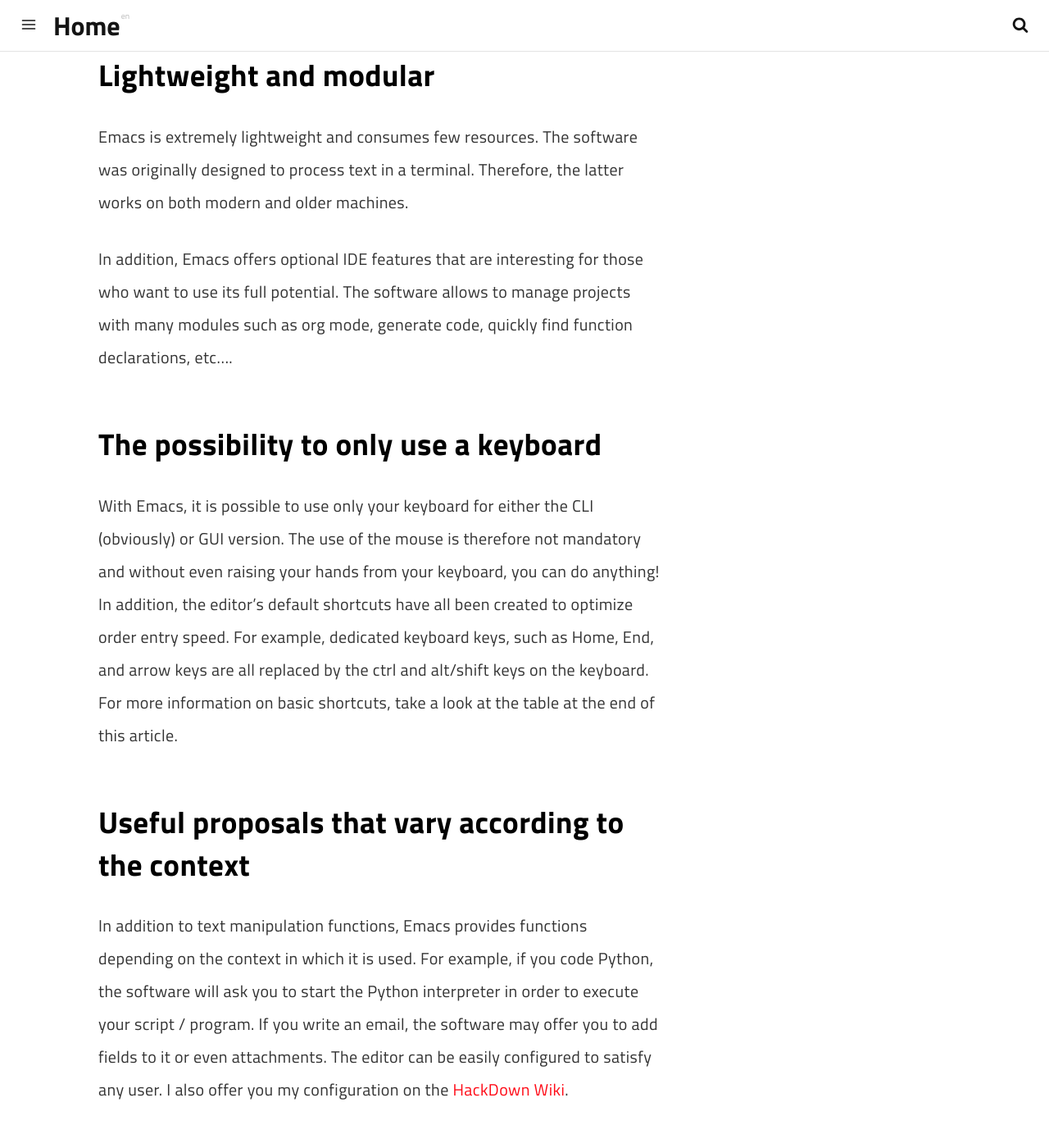
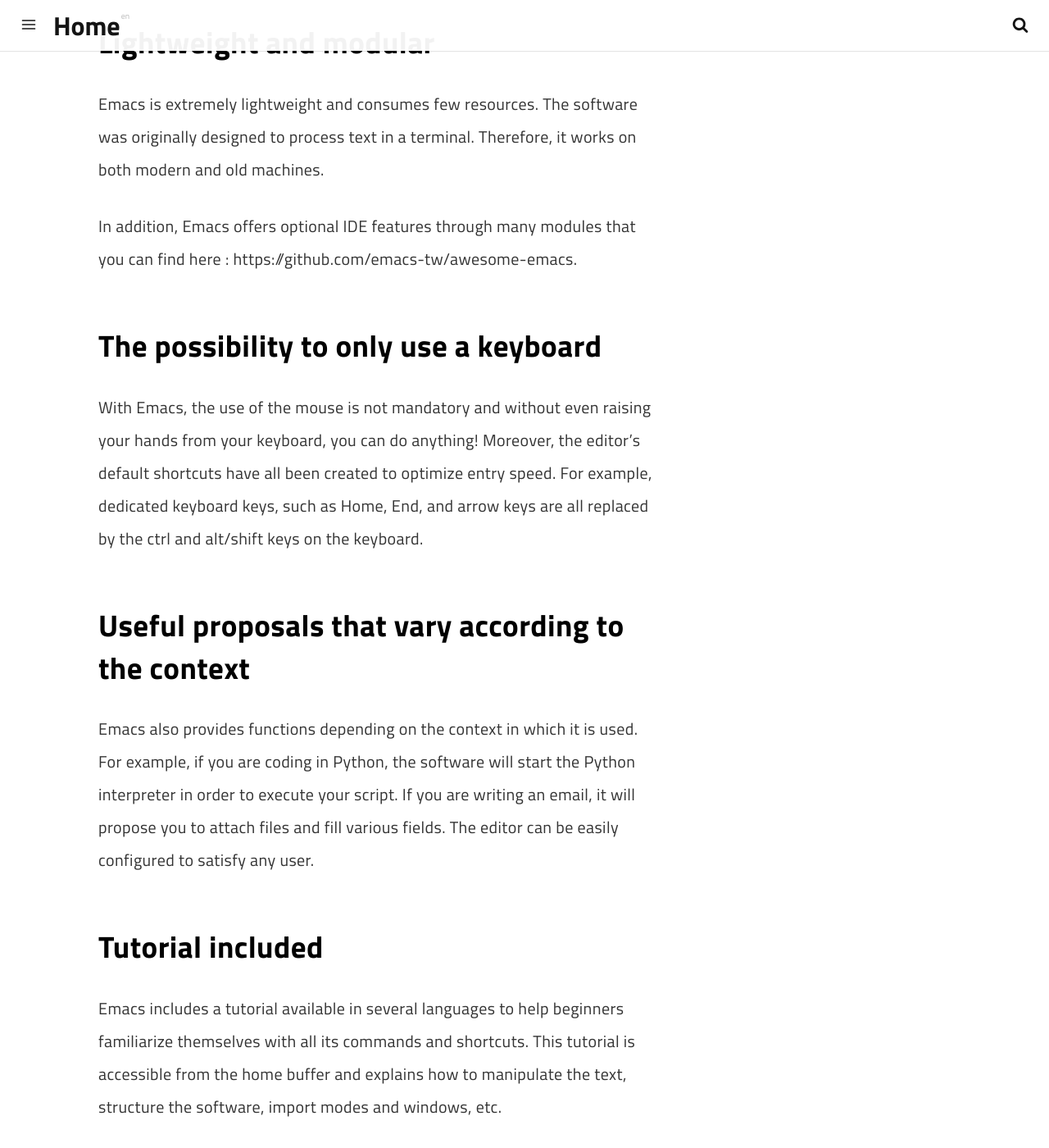
Before and after one commit to lukalafaye/lukalafaye.github.io, a Jekyll site: the page built from _posts/2019-04-26-emacs.md, in a window 1280 px wide and 1400 px high, scrolled down 1731 px. Shown: the whole window at 82% size. Built offline with Jekyll 4.4.1, drawn with Linux system fonts in a browser that asks for light colours; a script that is not in the unit is left out; some of the changed text lies outside the part shown.

Commit message:
Update 2019-04-26-emacs.md

```diff
--- a/_posts/2019-04-26-emacs.md
+++ b/_posts/2019-04-26-emacs.md
@@ -2,8 +2,7 @@
 date: 2019-04-26 00:00:42
 layout: post
 title: Emacs
-subtitle: Emacs is a powerful text and source code editor with many advantages
-description: Emacs is a powerful text and source code editor with many advantages
+subtitle: A highly customizable text editor design for POSIX OSes.
 image: /img/2019-04-26.jpg
 category: programming
 tags:
@@ -12,7 +11,7 @@ tags:
 paginate: false
 ---
 
-Emacs is a powerful text and source code editor with many advantages, available in GUI and CLI since 1984. In this article, I will present the advantages of the software and I will teach you some essential basics to know in order to use it.
+Emacs is a powerful text and source code editor available as GUI and CLI software since 1984. In this article, I will briefly describe the editor and its features.
 
 # The advantages of the software
 
@@ -26,21 +25,21 @@ Emacs can work in Graphical User Interface and Command Line Interface. If you ar
 
 ## Lightweight and modular
 
-Emacs is extremely lightweight and consumes few resources. The software was originally designed to process text in a terminal. Therefore, the latter works on both modern and older machines.
+Emacs is extremely lightweight and consumes few resources. The software was originally designed to process text in a terminal. Therefore, it works on both modern and old machines.
 
-In addition, Emacs offers optional IDE features that are interesting for those who want to use its full potential. The software allows to manage projects with many modules such as org mode, generate code, quickly find function declarations, etc....
+In addition, Emacs offers optional IDE features through many modules that you can find here : https://github.com/emacs-tw/awesome-emacs.
 
 ## The possibility to only use a keyboard
 
-With Emacs, it is possible to use only your keyboard for either the CLI (obviously) or GUI version. The use of the mouse is therefore not mandatory and without even raising your hands from your keyboard, you can do anything! In addition, the editor's default shortcuts have all been created to optimize order entry speed. For example, dedicated keyboard keys, such as Home, End, and arrow keys are all replaced by the ctrl and alt/shift keys on the keyboard. For more information on basic shortcuts, take a look at the table at the end of this article.
+With Emacs, the use of the mouse is not mandatory and without even raising your hands from your keyboard, you can do anything! Moreover, the editor's default shortcuts have all been created to optimize entry speed. For example, dedicated keyboard keys, such as Home, End, and arrow keys are all replaced by the ctrl and alt/shift keys on the keyboard.
 
 ## Useful proposals that vary according to the context
 
-In addition to text manipulation functions, Emacs provides functions depending on the context in which it is used. For example, if you code Python, the software will ask you to start the Python interpreter in order to execute your script / program. If you write an email, the software may offer you to add fields to it or even attachments. The editor can be easily configured to satisfy any user. I also offer you my configuration on the [HackDown Wiki](https://wiki.hackdown.org/wiki/Emacs).
+Emacs also provides functions depending on the context in which it is used. For example, if you are coding in Python, the software will start the Python interpreter in order to execute your script. If you are writing an email, it will propose you to attach files and fill various fields. The editor can be easily configured to satisfy any user.
 
 ## Tutorial included
 
-Emacs includes a tutorial available in several languages to help beginners familiarize themselves with all its commands and shortcuts. This tutorial is accessible from the home buffer and explains how to manipulate the text, structure the software, import modes and windows, etc...
+Emacs includes a tutorial available in several languages to help beginners familiarize themselves with all its commands and shortcuts. This tutorial is accessible from the home buffer and explains how to manipulate the text, structure the software, import modes and windows, etc.
 
 ## Kill-ring and Mark-ring
 
@@ -48,13 +47,11 @@ The Emacs clipboard has a great advantage: it keeps all entries in memory. When
 
 > For example, if I have the text "old message" in the clipboard and I put the text "new message" there. When I paste the contents of the clipboard, I get "new message". With a simple keyboard shortcut, I can replace this text with "old message". I can thus go back to the history of the clipboard. In this history, the end is connected to the beginning, forming a ring. Hence the name "kill-ring".
 
-The Emacs editor also allows you to place markers within the manipulated text. The cursor can then easily be moved from one marker to another. This feature is very useful when you
-wants to come back to a piece of code later. Again, the history of the markers forms a ring, hence the name "mark-ring".
+The Emacs editor also allows you to place markers within the manipulated text. The cursor can then easily be moved from one marker to another. This feature is very useful when you want to quickly come back to a piece of code. The history of the markers forms a ring, hence the name "mark-ring".
 
 ## Macro keyboard
 
-Emacs also supports macros: you can record what you type in order to quickly repeat the text/commands you entered in the editor. It is also possible to specify the number of
-of repetitions of your macro. When recording a macro, a counter can be inserted in the text. You can also give this macro a name to call it as an interactive function and save it so that it survives the session. Of course, you can also edit your macro in another session!
+Emacs also supports macros: you can record what you type in order to quickly repeat the text/commands you entered in the editor. It is also possible to specify the number of repetitions of your macro. When recording a macro, a counter can be inserted in the text. You can also give this macro a name to call it as an interactive function and save it so that it survives the session. Of course, you can also edit your macro in another session!
 
 ## Automatic closing and highlighting of delimiters
 
```
